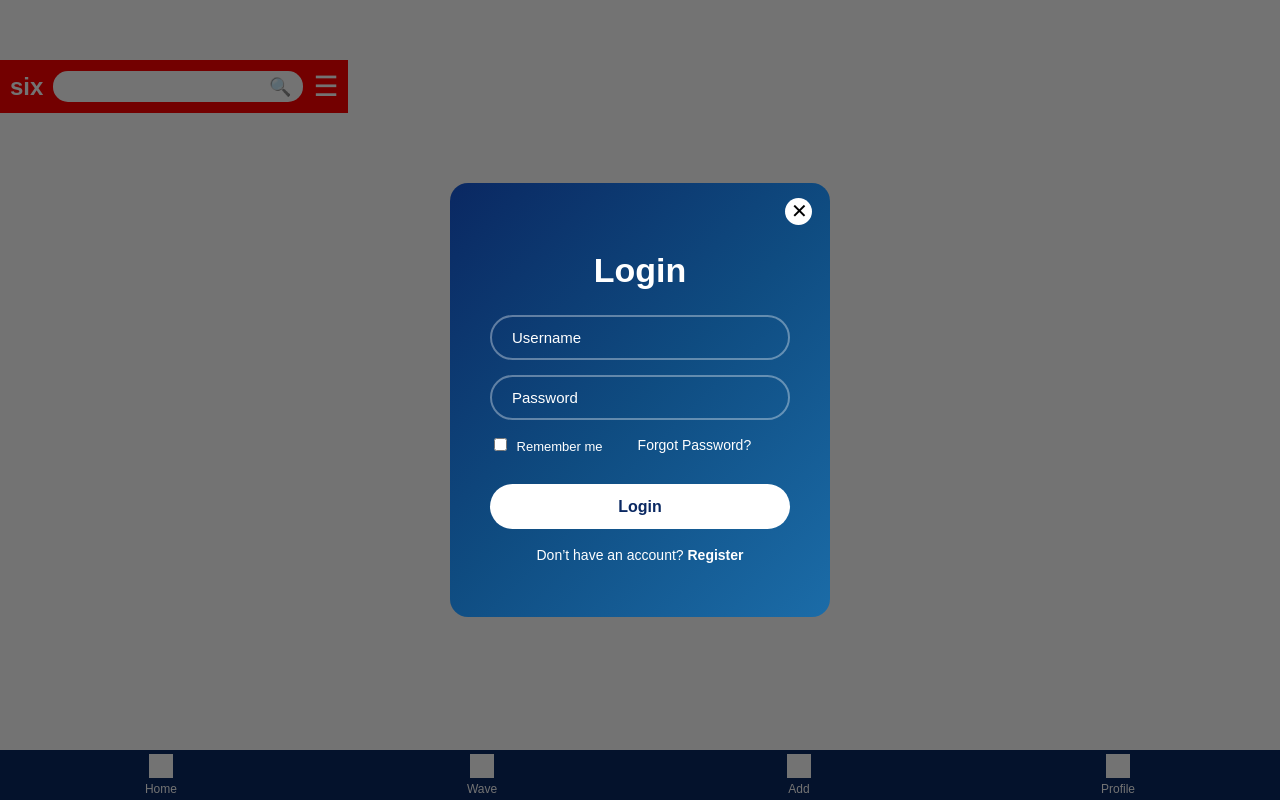
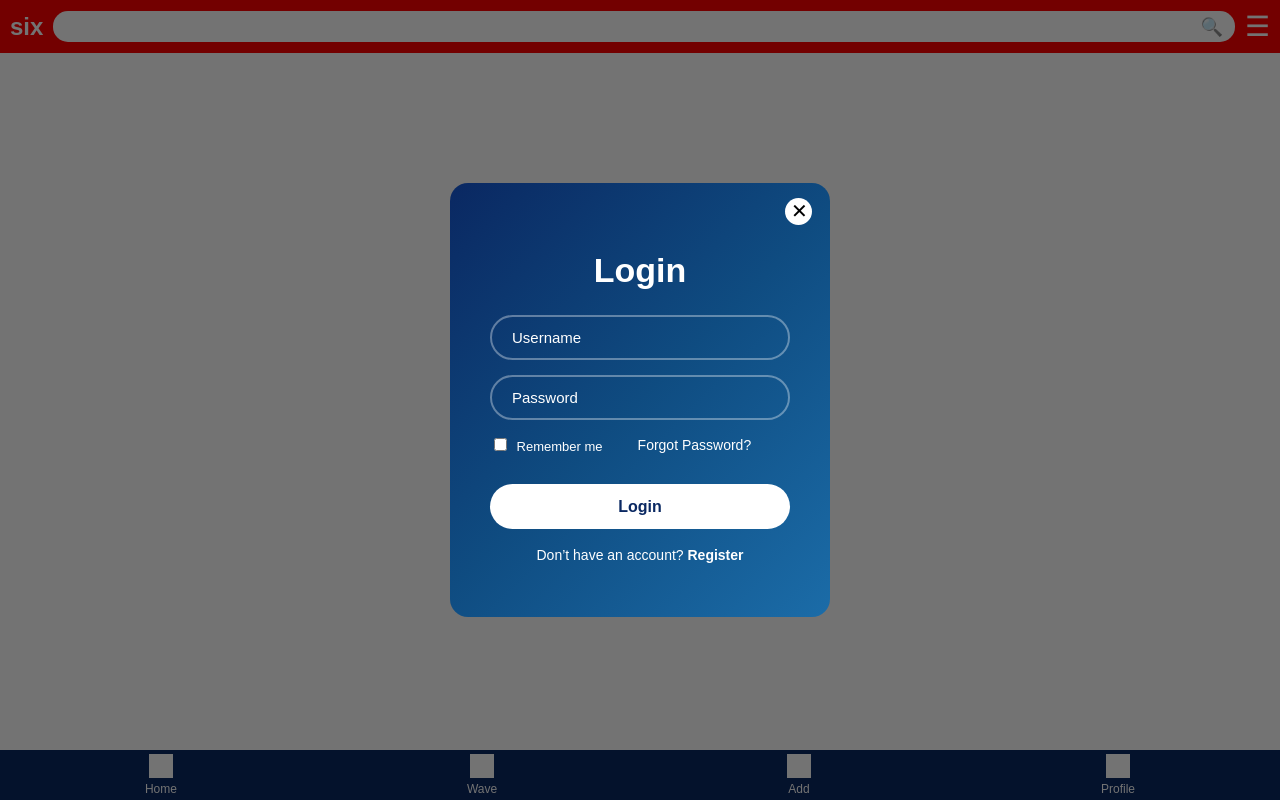
Before and after one commit to princecrayner/six, a Flask app: page / in a window 1280 px wide. Run offline with Flask 3, Linux system fonts and the light colour scheme; data that the repository does not hold is empty; grey boxes are pictures that could not be loaded.

Commit message:
project updated

```diff
--- a/static/style.css
+++ b/static/style.css
@@ -98,7 +98,6 @@ body {
   background: white;
   color: #fff;
   font-family: sans-serif;
-  padding-top: 60px;
 }
 
 .topbar {
@@ -108,6 +107,9 @@ body {
   background: red;
   padding: 10px;
   position: fixed;
+  top: 0;
+  right: 0;
+  left: 0;
 }
 
 .logo {
```
